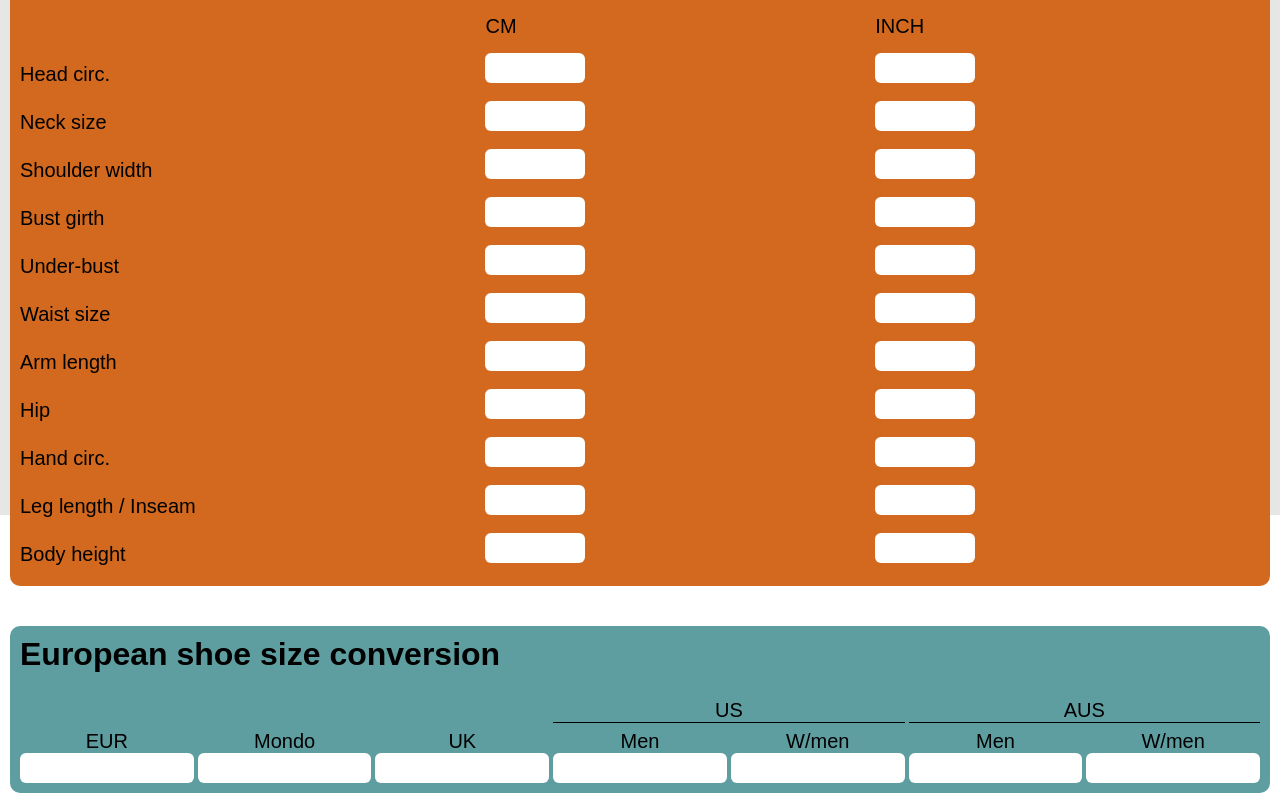
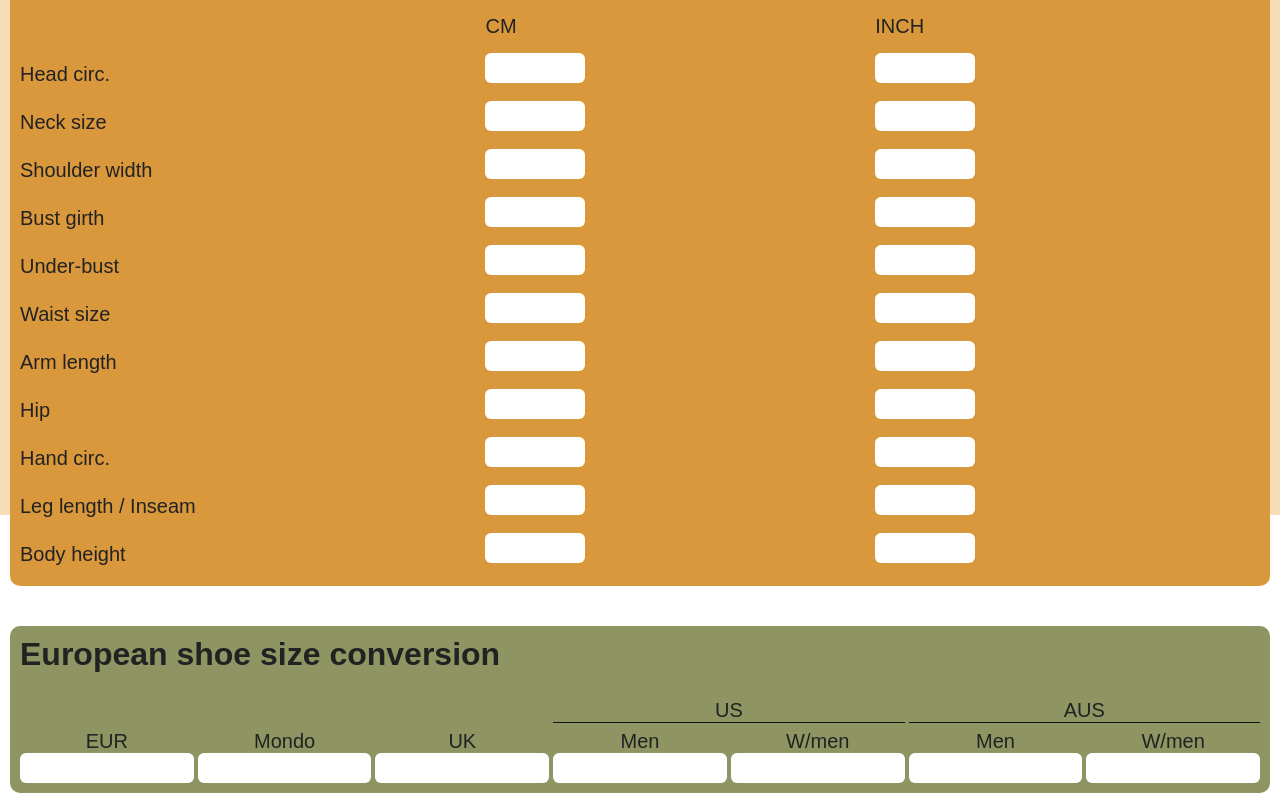
Before and after one commit to ExtF8/convertExtension, a website with bundled scripts: page sidePanel.html in a window 1280 px wide. Shown: the part 285-1078 px from the top of the page. Built offline with nearby package versions, Linux system fonts and the light colour scheme.

Commit message:
Added root variables

```diff
--- a/style.css
+++ b/style.css
@@ -1,18 +1,15 @@
 /* Global Styles and Variables */
 :root {
-    --dark: #082032;
-    --medium: #2c394b;
-    --light: #35d7ff;
-    --accent: #ff6a3e;
-    --sunny: #f7f339;
-    --clouds: #939496;
-    --rain: #5387e1;
-    --snow: #ffffff;
-    --clear: #87ceeb;
+    --dark-fern: #495235;
+    --harvest-gold: #da983c;
+    --chestnut: #90533b;
+    --moss-green: #8f9562;
+    --wheat: #f4ddb8;
+    --brown-sugar: #b87b5c;
     --loader: #046d8b;
     --borderDefault: #131313;
     --bodyTextColorWhite: #fafbfc;
-    --bodyTextColorGray: #313131;
+    --bodyTextColorGray: #222222;
     --error: #e82e00;
 
     --border_shadow: 0px 0px 10px 2px, inset 0px 0px 10px 2px;
@@ -27,6 +24,7 @@
 *::after {
     font-family: Arial, Helvetica, sans-serif;
     box-sizing: border-box;
+    color: var(--bodyTextColorGray);
     margin: 0;
     padding: 0;
 }
@@ -86,13 +84,13 @@ label {
     gap: 20px;
     width: 100%;
     height: 100vh;
-    background-color: #e6e6e6;
+    background-color: var(--wheat);
     /* border: 1px solid green; */
 }
 
 /* Currency styling parameters */
 .currency-container {
-    background-color: cornflowerblue;
+    background-color: var(--brown-sugar);
 
     border-radius: 10px;
     margin: 10px;
@@ -128,7 +126,7 @@ label {
 
 /* Body measures */
 .measures-container {
-    background-color: chocolate;
+    background-color: var(--harvest-gold);
 
     border-radius: 10px;
     margin: 10px;
@@ -262,7 +260,7 @@ label {
     display: flex;
     flex-direction: column;
 
-    background-color: cadetblue;
+    background-color: var(--moss-green);
 
     border-radius: 10px;
     margin: 10px;
@@ -346,5 +344,5 @@ label {
 }
 
 .underline {
-    border-bottom: 1px solid black;
+    border-bottom: 1px solid var(--borderDefault);
 }
```
